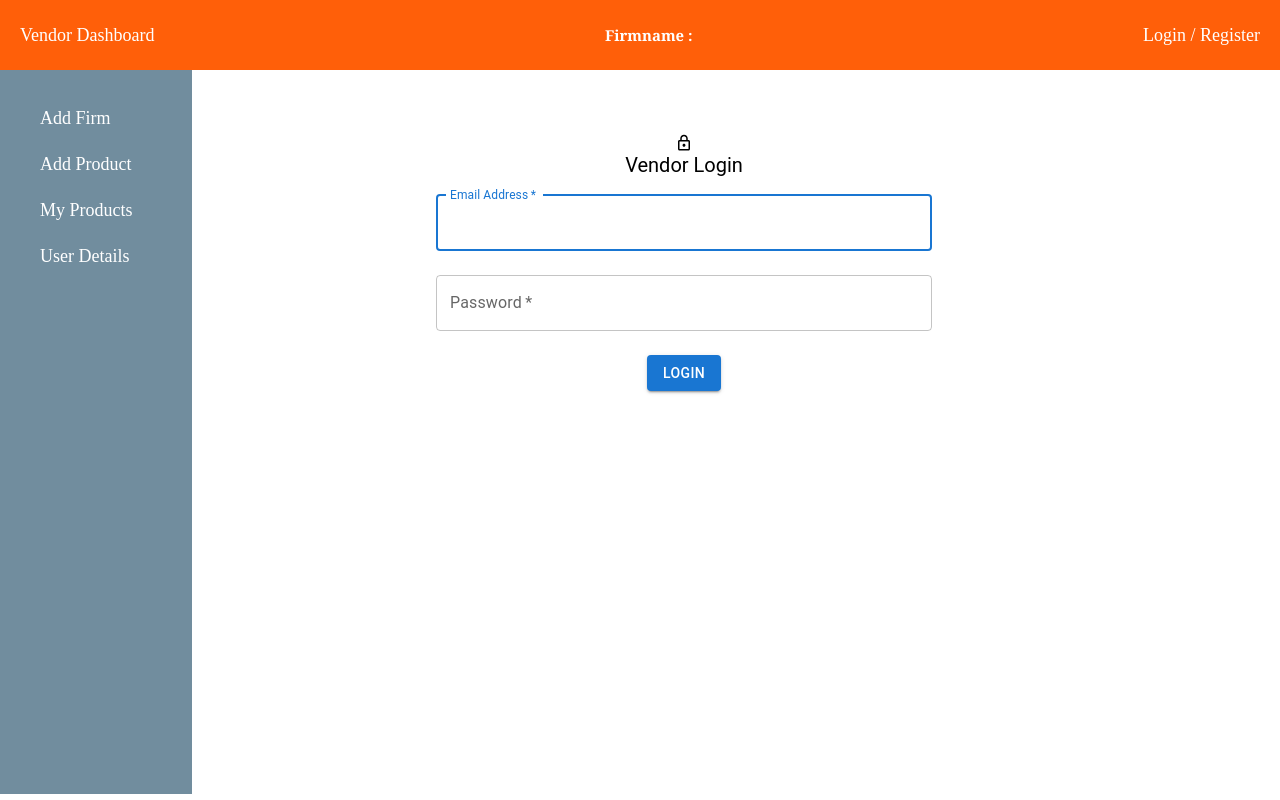
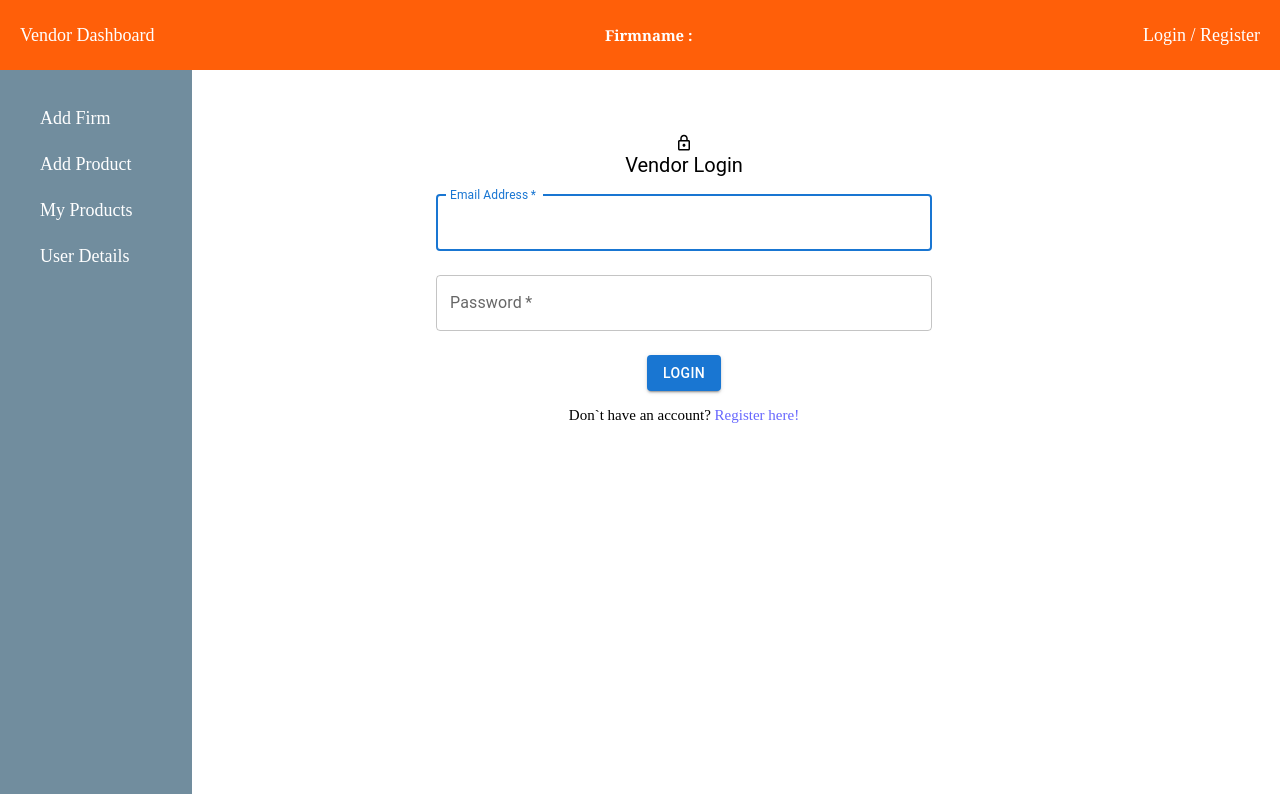
Before and after one commit to MoulikLV/Alacarte_vendor_dashboard, a React (Vite) app: page / in a window 1280 px wide. Built offline with nearby package versions, Linux system fonts and the light colour scheme; the HTML template or start-up script is replaced by a standard one.

Commit message:
direct register from login page

```diff
--- a/src/App.css
+++ b/src/App.css
@@ -252,3 +252,19 @@ box-shadow: 0px 0px 7px 1px rgba(0,0,0,0.75);
 .userdetailstable td{
     text-align: center;
 }
+
+.registerHere{
+    color: rgb(103, 103, 254);
+
+}
+
+.registerHere:hover{
+    cursor: pointer;
+    color: rgb(0, 0, 255);
+    text-decoration: underline;
+}
+
+.dontAccount{
+    font-size: smaller;
+
+}
--- a/src/vendorDashboard/Components/forms/Login.jsx
+++ b/src/vendorDashboard/Components/forms/Login.jsx
@@ -18,7 +18,7 @@ import { LocalActivity, LocalBarTwoTone, LockClock } from '@mui/icons-material';
 
 
 
-const Login = ({welcomehandler,setShowlogout}) => {
+const Login = ({welcomehandler,setShowlogout,showRegisterhandler}) => {
 
 
 
@@ -156,7 +156,9 @@ const Login = ({welcomehandler,setShowlogout}) => {
           </Button>
           </Box>
         </Box>
+        <span className='dontAccount'>Don`t have an account? <span onClick={showRegisterhandler} className='registerHere'>Register here!</span></span>
       </Box>
+
       </Container>
 
 );
--- a/src/vendorDashboard/Pages/LandingPage.jsx
+++ b/src/vendorDashboard/Pages/LandingPage.jsx
@@ -194,7 +194,7 @@ const LandingPage = () => {
         <Navbar showLoginhandler={showLoginhandler} showRegisterhandler={showRegisterhandler}  showLogout={showLogout}  logoutHandler={logoutHandler} showfirmName={showfirmName}  />
       <div className="collectionSection">
       <Sidebar showFirmHandler={showFirmHandler} addproductHandler={addproductHandler} allProductsHandler={allProductsHandler} showAddfirmTitle={showAddfirmTitle} userdetailsHandler={userdetailsHandler}/>
-        {showLogin &&  <Login welcomehandler={welcomehandler} setShowlogout={setShowlogout} />}
+        {showLogin &&  <Login welcomehandler={welcomehandler} setShowlogout={setShowlogout} showRegisterhandler={showRegisterhandler}/>}
         {showRegister &&  <Register showLoginhandler={showLoginhandler} />}
         {showAddfirm && showLogout && <AddFirm addproductHandler={addproductHandler} setShowFirmName={setShowFirmName}/>}
         {showAddproduct &&  showLogout && <AddProduct/>}
```
